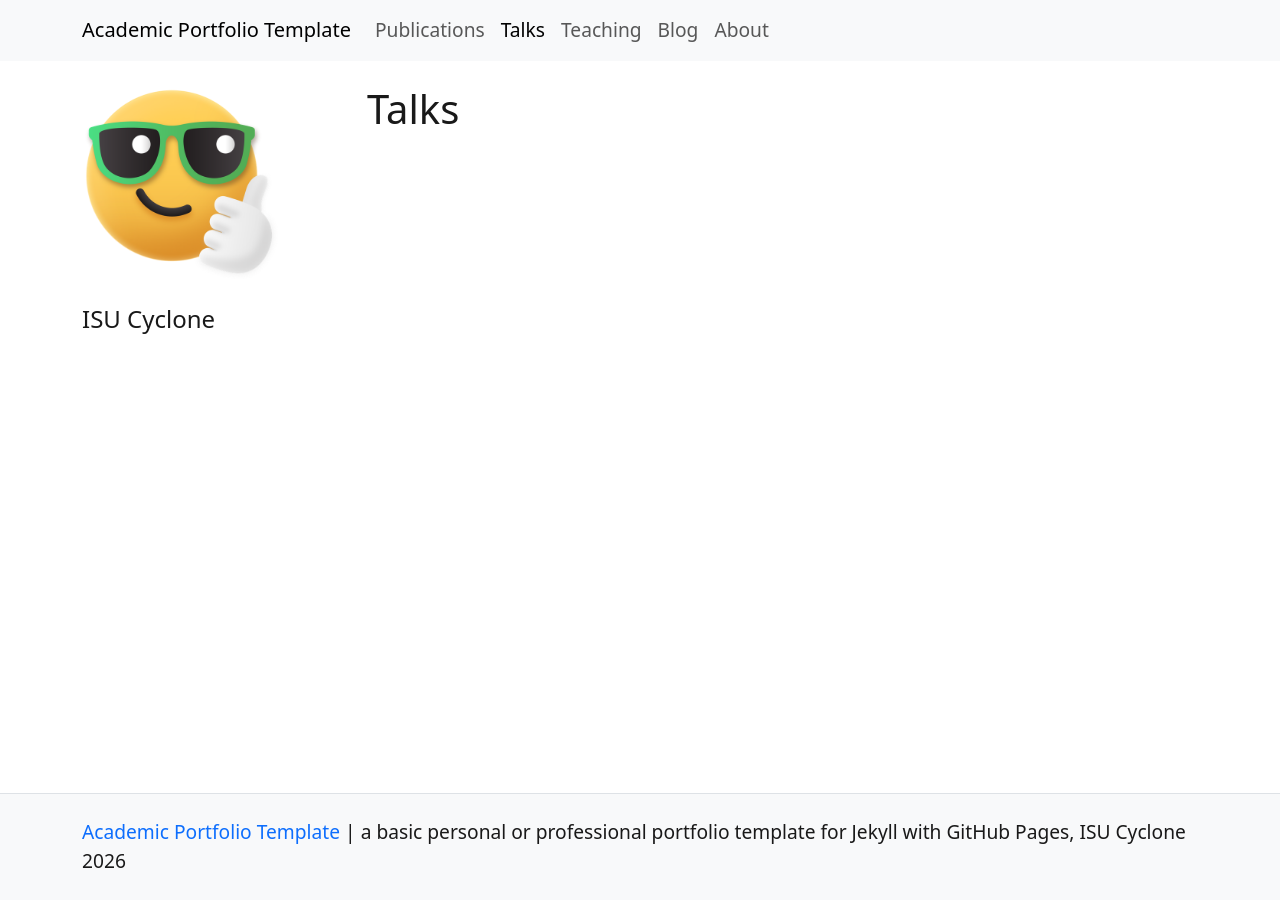
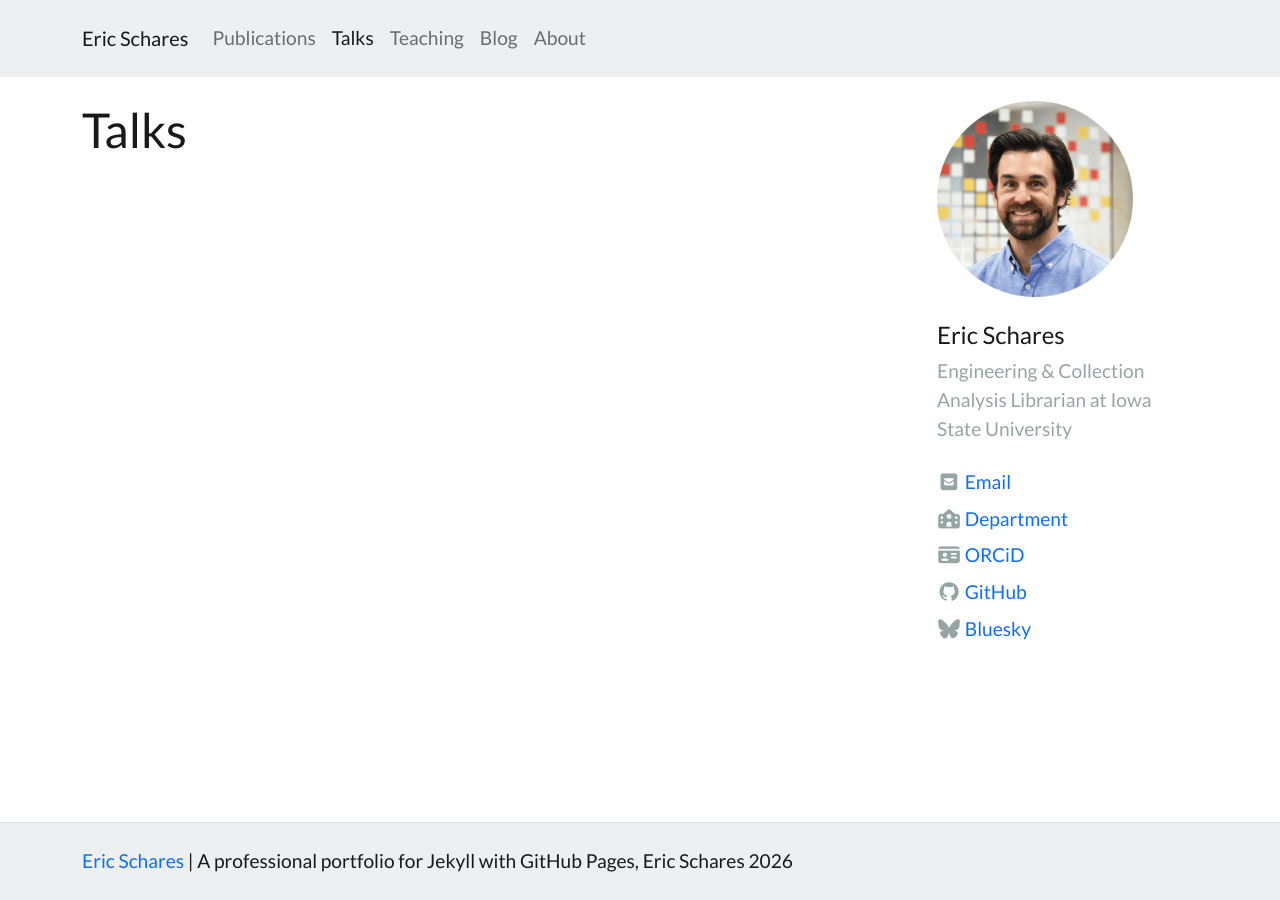
Before and after one commit to eschares/eschares.github.io, a Jekyll site: the page built from pages/talks.md, in a window 1280 px wide. Built offline with Jekyll 4.4.1, drawn with Linux system fonts in a browser that asks for light colours; nearby versions of some CDN libraries.

Commit message:
add picture, edit config.yml, right layout

```diff
--- a/_config.yml
+++ b/_config.yml
@@ -9,19 +9,20 @@
 #######
 # SITE SETTINGS
 #
-title: Academic Portfolio Template
-description: "a basic personal or professional portfolio template for Jekyll with GitHub Pages"
+title: Eric Schares
+description: "A professional portfolio for Jekyll with GitHub Pages" # " " for punctuation, shows at bottom of page
 year: 2026
-author: ISU Cyclone
-bio:
+author: Eric Schares
+bio: "Engineering & Collection Analysis Librarian at Iowa State University"  # underneath author name
 
 # PERSONAL URLS
-image: /assets/img/emoji-cool.png
-email:
-github_profile:
-department:
-orcid:
-cv:
+image: /assets/img/Schares_Eric_circle.png
+email: eschares@iastate.edu
+orcid: https://orcid.org/0000-0002-6292-8221
+bluesky_profile: https://bsky.app/profile/eschares.bsky.social
+github_profile: https://github.com/eschares
+department: https://www.lib.iastate.edu
+#cv: /assets/test_cv.txt
 
 # PAGE METADATA SETTINGS [optional!]
 # organization-name:
@@ -65,7 +66,7 @@ navbar-background: bg-light
 # BOOTSWATCH THEMES [optional!]
 # You can replace the standard Bootstrap theme with a Bootswatch (https://github.com/thomaspark/bootswatch) option
 # Choose from: cerulean; cosmo; cyborg; darkly; flatly; journal; litera; lumen; lux; materia; minty; pulse; sandstone; simplex; sketchy; slate; solar; spacelab; superhero; united; yeti
-bootswatch:
+bootswatch: flatly
 
 # THEME FONTS [optional!]
 base-font-size: 1.2em
@@ -88,14 +89,14 @@ defaults:
 - scope:
     path: "pages"
   values:
-    layout: profile-page-left
+    layout: profile-page-right
     permalink: /:basename:output_ext
 # index.md
 - scope:
     path: ""
     type: pages
   values:
-    layout: profile-page-left
+    layout: profile-page-right
 
 ##########
 # BLOG SETTINGS
--- a/_layouts/profile-page-right.html
+++ b/_layouts/profile-page-right.html
@@ -16,6 +16,7 @@ layout: default
             {% if site.department %}<p class="text-muted text-small my-2"><span class="fas fa-school"></span> <a href="{{ site.department }}" target="_blank" rel="noopener">Department</a></p>{% endif %}
             {% if site.orcid %}<p class="text-muted text-small my-2"><span class="fas fa-id-card"></span> <a href="{{ site.orcid }}" target="_blank" rel="noopener">ORCiD</a></p>{% endif %}
             {% if site.github_profile %}<p class="text-muted text-small my-2"><span class="fab fa-github"></span> <a href="{{ site.github_profile }}" target="_blank" rel="noopener">GitHub</a></p>{% endif %}
+            {% if site.bluesky_profile %}<p class="text-muted text-small my-2"><span class="fa-brands fa-bluesky"></span> <a href="{{ site.bluesky_profile }}" target="_blank" rel="noopener">Bluesky</a></p>{% endif %}
             {% if site.cv %}<p class="text-muted text-small my-2"><span class="fa-regular fa-file"></span> <a href="{{ site.cv | relative_url }}" target="_blank" rel="noopener">CV</a></p>{% endif %}
             </div>
         </div>
```
Also changed, not shown: assets/img/Schares_Eric_circle.png (added).
